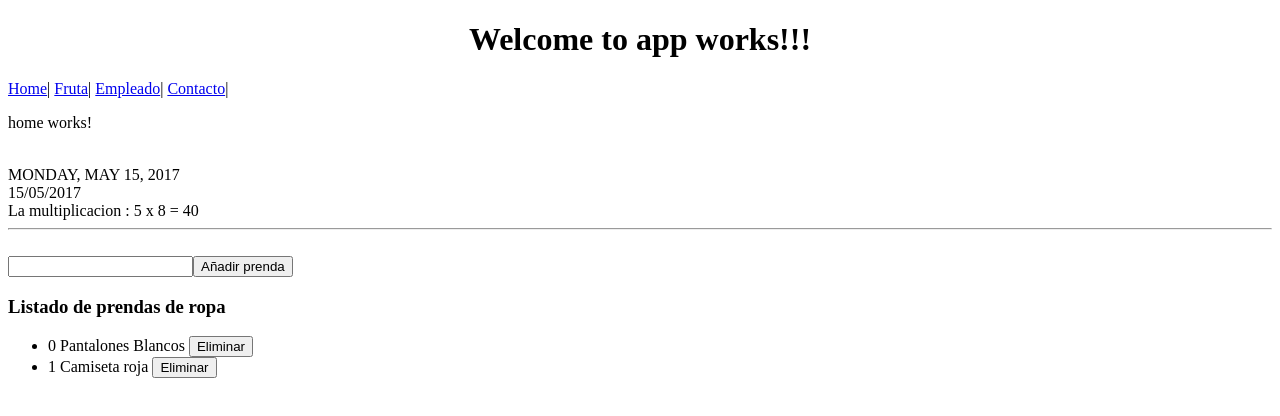
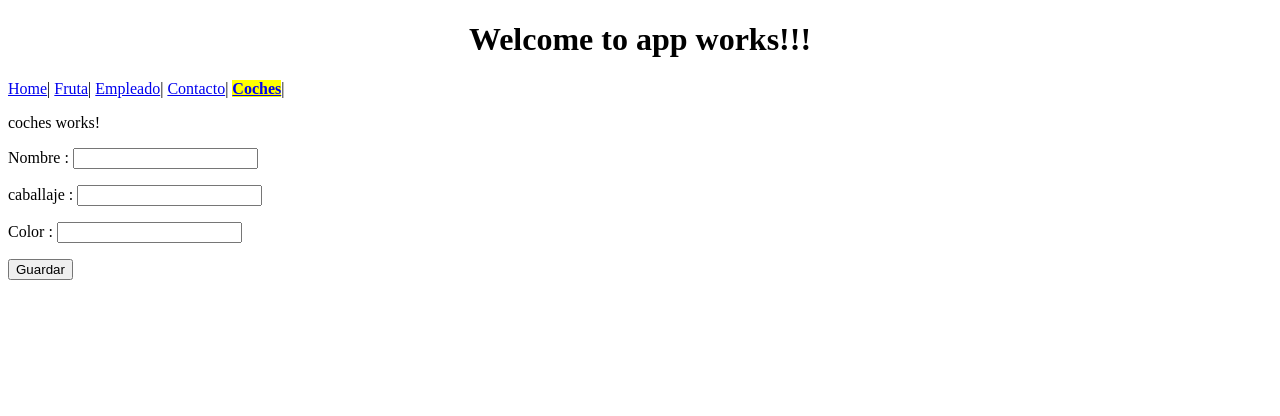
Before and after one commit to jcgato93/Curso-Angular, an Angular app: page /coches in a window 1280 px wide. Shown: the top 416 px of the page. Built offline with nearby package versions, Linux system fonts and the light colour scheme.

Commit message:
Crear formularios

```diff
--- a/src/app/app.component.html
+++ b/src/app/app.component.html
@@ -10,6 +10,7 @@
   <a [routerLink]="['/fruta']" [routerLinkActive]="['activado']">Fruta</a>|
   <a [routerLink]="['/empleado']" [routerLinkActive]="['activado']">Empleado</a>|
   <a [routerLink]="['/contacto']" [routerLinkActive]="['activado']">Contacto</a>|
+  <a [routerLink]="['/coches']" [routerLinkActive]="['activado']">Coches</a>|
 </nav>
 
 <!-- <app-fruta></app-fruta>
--- a/src/app/app.module.ts
+++ b/src/app/app.module.ts
@@ -16,6 +16,7 @@ import { FrutaComponent} from './fruta/fruta.component';
 import { EmpleadoComponent } from './empleado/empleado.component';
 import { HomeComponent } from './home/home.component';
 import { ContactoComponent } from './contacto/contacto.component';
+import { CochesComponent } from './coches/coches.component';
 
 
 @NgModule({
@@ -25,7 +26,8 @@ import { ContactoComponent } from './contacto/contacto.component';
     EmpleadoComponent,
     HomeComponent,
     ContactoComponent,
-    ConversorPipe
+    ConversorPipe,//pipe personalizado
+    CochesComponent
   ],
   imports: [
     BrowserModule,
--- a/src/app/app.routing.ts
+++ b/src/app/app.routing.ts
@@ -6,6 +6,7 @@ import { EmpleadoComponent } from './empleado/empleado.component';
 import { FrutaComponent } from './fruta/fruta.component';
 import { HomeComponent } from './home/home.component';
 import { ContactoComponent } from './contacto/contacto.component';
+import { CochesComponent } from './coches/coches.component';
 
 //array de rutas
 const appRoutes: Routes = [
@@ -15,6 +16,7 @@ const appRoutes: Routes = [
     {path: 'fruta', component: FrutaComponent},
     {path: 'contacto', component: ContactoComponent},
     {path: 'contacto/:page', component: ContactoComponent},
+    {path: 'coches', component: CochesComponent},
 
 
     {path: '**', component: HomeComponent} //cuando la rute falle, errores como el 404
--- /dev/null
+++ b/src/app/coches/coches.component.html
@@ -0,0 +1,21 @@
+<p>
+  coches works!
+</p>
+
+<form  #formCoche="ngForm" (ngSubmit)="onSubmit()">
+<p>
+  <label for="">Nombre : </label>
+  <input type="text" name="nombre" #nombre="ngModel" [(ngModel)]="coche.nombre" id="">
+</p>
+
+<p>
+  <label for="">caballaje : </label>
+  <input type="text" name="caballaje" #caballaje="ngModel" [(ngModel)]="coche.caballaje" id="">
+</p>
+<p>
+  <label for="">Color : </label>
+  <input type="text" name="color" #color="ngModel" [(ngModel)]="coche.color" id="">
+</p>
+  <input type="submit" value="Guardar">
+
+</form>
--- /dev/null
+++ b/src/app/coches/coches.component.ts
@@ -0,0 +1,26 @@
+import { Component, OnInit } from '@angular/core';
+import { Coches } from './coches';
+
+
+@Component({
+  selector: 'app-coches',
+  templateUrl: './coches.component.html',
+  styleUrls: ['./coches.component.css']
+})
+export class CochesComponent implements OnInit {
+
+  public coche: Coches;
+
+  constructor() {
+    this.coche = new Coches("","","");
+   }
+
+  ngOnInit() {
+  }
+
+
+  onSubmit(){
+    console.log(this.coche);
+  }
+
+}
--- /dev/null
+++ b/src/app/coches/coches.ts
@@ -0,0 +1,10 @@
+export class Coches{
+
+    constructor(
+        public nombre:string,
+        public caballaje:string,
+        public color:string
+
+    ){}
+
+}
```
Also changed, not shown: src/app/coches/coches.component.css (added), 1 other file (tests, documents, lock files or other folders).
